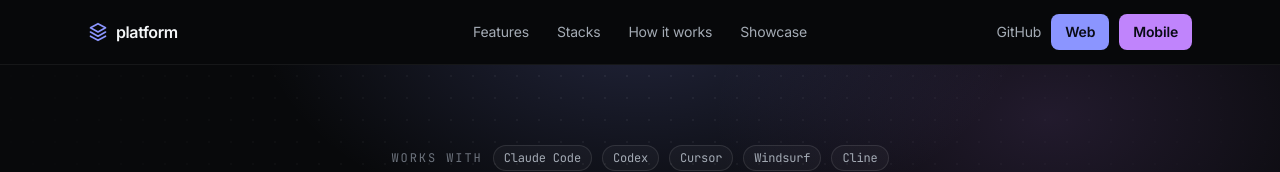
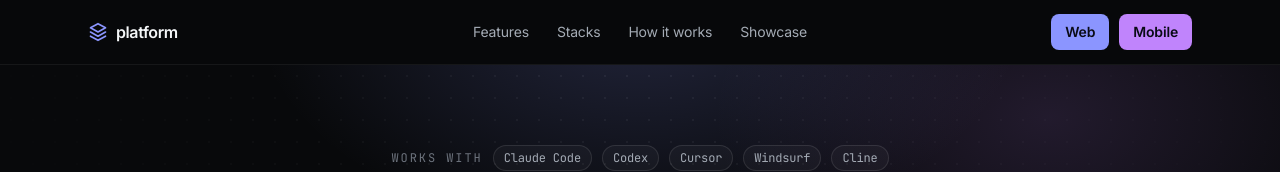
Before and after one commit to elleskay/platform-site, a Next.js app: page /platform-site/ in a window 1280 px wide. Shown: the top 172 px of the page. Built offline with nearby package versions, Linux system fonts and the light colour scheme.

Commit message:
Nav: remove the GitHub text link

```diff
--- a/app/page.tsx
+++ b/app/page.tsx
@@ -38,7 +38,6 @@ function Nav() {
           <a href="#apps" className="transition-colors hover:text-[var(--color-ink)]">Showcase</a>
         </div>
         <div className="flex items-center gap-2.5">
-          <a href={REPO} className="hidden text-sm text-[var(--color-muted)] transition-colors hover:text-[var(--color-ink)] sm:block">GitHub</a>
           <a href={REPO} className="rounded-lg bg-[var(--color-accent)] px-3.5 py-2 text-sm font-semibold text-[#0a0b16] transition-colors hover:bg-[var(--color-accent-strong)]">Web</a>
           <a href={MOBILE_REPO} className="rounded-lg bg-[var(--color-violet)] px-3.5 py-2 text-sm font-semibold text-[#0a0b16] transition-opacity hover:opacity-90">Mobile</a>
         </div>
```
